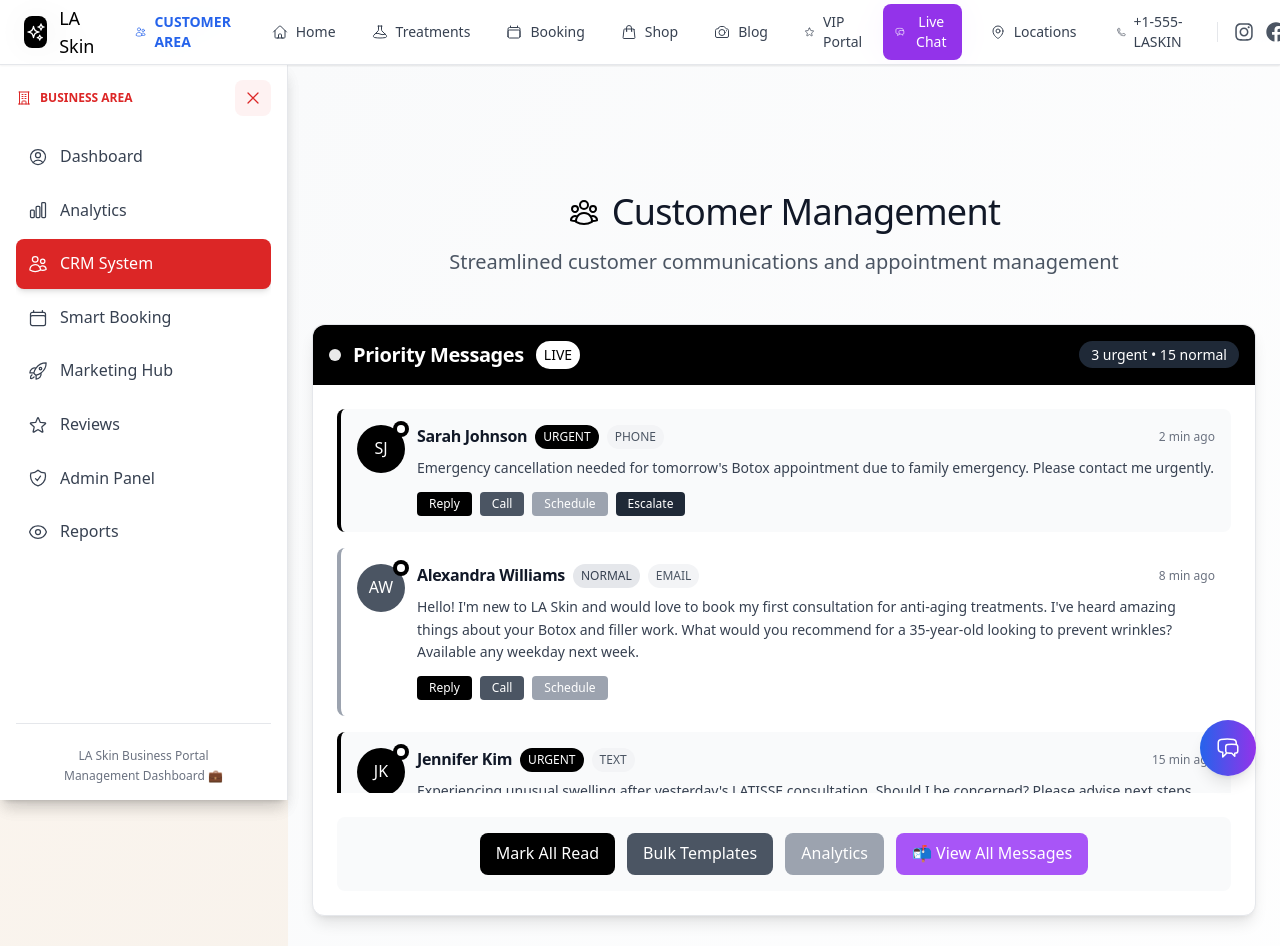
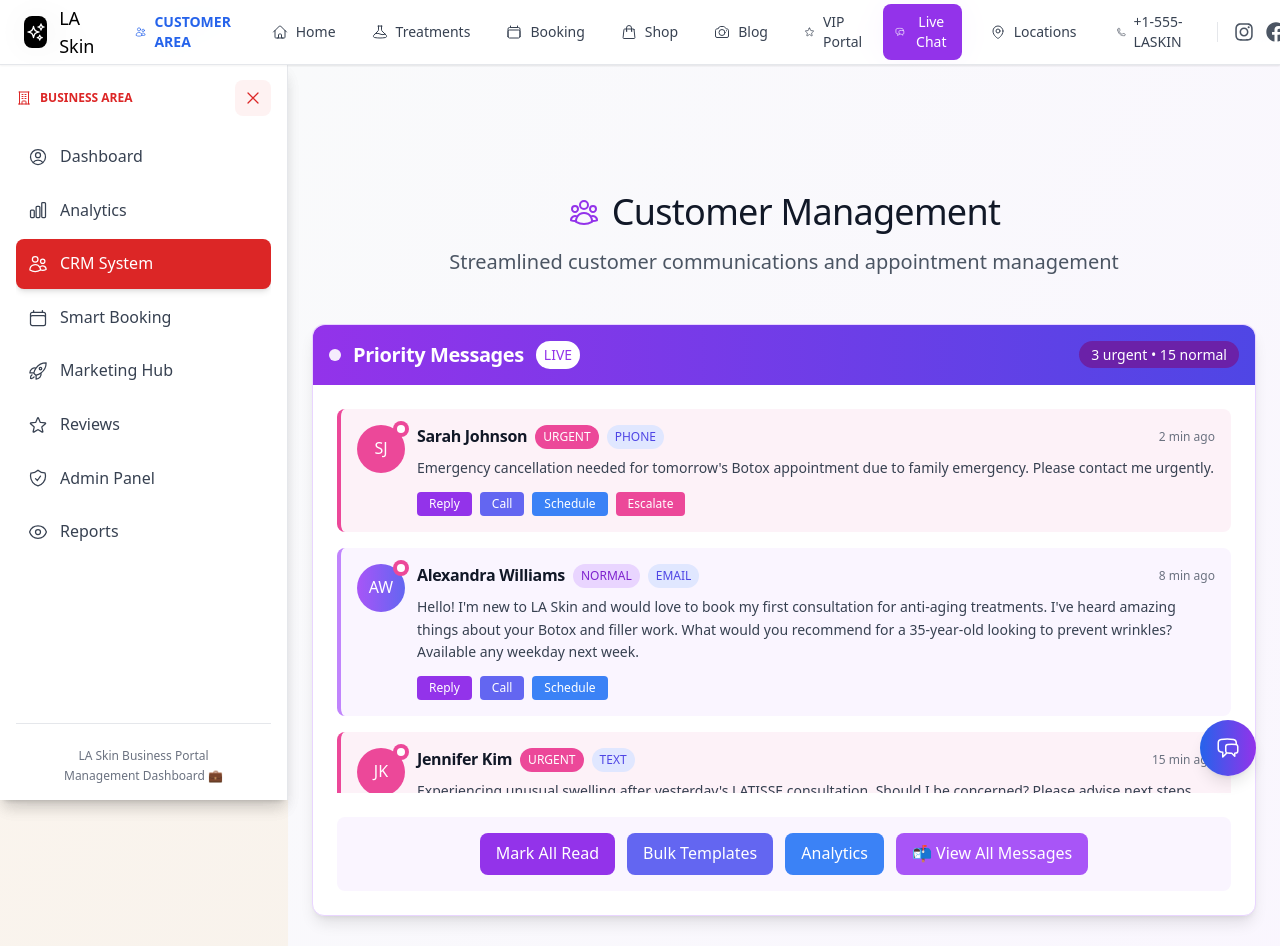
Before and after one commit to Mirey333/LASkin, a Next.js app: page /crm in a window 1280 px wide. Shown: the top 946 px of the page. Built offline with nearby package versions, Linux system fonts and the light colour scheme.

Commit message:
Update CRM colors to match treatments theme - purple, indigo, rose, pink gradients

```diff
--- a/app/crm/page.tsx
+++ b/app/crm/page.tsx
@@ -35,7 +35,7 @@ export default function CRMSystem() {
   const [activeTemplate, setActiveTemplate] = useState<'sms' | 'email' | 'instagram' | 'facebook' | 'twitter'>('email')
 
   return (
-    <div className="min-h-screen bg-gradient-to-br from-gray-50 to-white">
+    <div className="min-h-screen bg-gradient-to-br from-gray-50 to-purple-50">
       <Navigation />
 
       <div className="pt-32 pb-20">
@@ -44,7 +44,7 @@ export default function CRMSystem() {
           {/* Header */}
           <div className="text-center mb-12">
             <div className="flex items-center justify-center mb-4">
-              <UserGroupIcon className="h-8 w-8 text-black mr-3" />
+              <UserGroupIcon className="h-8 w-8 text-purple-600 mr-3" />
               <h1 className="text-4xl font-light text-gray-900">Customer Management</h1>
             </div>
             <p className="text-xl text-gray-600 max-w-3xl mx-auto">
@@ -53,16 +53,16 @@ export default function CRMSystem() {
           </div>
 
           {/* PRIORITY MESSAGES CHATBOX - ALWAYS ON TOP */}
-          <div className="bg-white rounded-xl shadow-lg border border-gray-200 mb-8">
-            <div className="bg-black text-white p-4 rounded-t-xl">
+          <div className="bg-white rounded-xl shadow-lg border border-purple-200 mb-8">
+            <div className="bg-gradient-to-r from-purple-600 to-indigo-600 text-white p-4 rounded-t-xl">
               <div className="flex items-center justify-between">
                 <div className="flex items-center space-x-3">
                   <div className="w-3 h-3 bg-white rounded-full animate-pulse"></div>
                   <h2 className="text-xl font-semibold">Priority Messages</h2>
-                  <span className="bg-white text-black px-2 py-1 rounded-full text-sm font-medium">LIVE</span>
+                  <span className="bg-white text-purple-600 px-2 py-1 rounded-full text-sm font-medium">LIVE</span>
                 </div>
                 <div className="text-sm">
-                  <span className="bg-gray-800 px-3 py-1 rounded-full">3 urgent • 15 normal</span>
+                  <span className="bg-purple-800 px-3 py-1 rounded-full">3 urgent • 15 normal</span>
                 </div>
               </div>
             </div>
@@ -116,17 +116,17 @@ export default function CRMSystem() {
                     key={msg.id}
                     className={`p-4 rounded-lg border-l-4 transition-all hover:shadow-md cursor-pointer ${
                       msg.priority === 'urgent'
-                        ? 'border-l-black bg-gray-50 hover:bg-gray-100'
-                        : 'border-l-gray-400 bg-white hover:bg-gray-50'
+                        ? 'border-l-rose-500 bg-rose-50 hover:bg-rose-100'
+                        : 'border-l-purple-400 bg-purple-50 hover:bg-purple-100'
                     }`}
                   >
                     <div className="flex items-start space-x-3">
                       <div className={`relative flex-shrink-0 w-12 h-12 rounded-full flex items-center justify-center text-white font-medium ${
-                        msg.priority === 'urgent' ? 'bg-black' : 'bg-gray-600'
+                        msg.priority === 'urgent' ? 'bg-gradient-to-r from-rose-500 to-pink-500' : 'bg-gradient-to-r from-purple-500 to-indigo-500'
                       }`}>
                         {msg.avatar}
                         {msg.unread && (
-                          <div className="absolute -top-1 -right-1 w-4 h-4 bg-black rounded-full flex items-center justify-center">
+                          <div className="absolute -top-1 -right-1 w-4 h-4 bg-rose-500 rounded-full flex items-center justify-center">
                             <div className="w-2 h-2 bg-white rounded-full"></div>
                           </div>
                         )}
@@ -138,12 +138,12 @@ export default function CRMSystem() {
                             <h4 className="font-semibold text-gray-900">{msg.customer}</h4>
                             <span className={`px-2 py-1 rounded-full text-xs font-medium ${
                               msg.priority === 'urgent'
-                                ? 'bg-black text-white'
-                                : 'bg-gray-200 text-gray-700'
+                                ? 'bg-rose-500 text-white'
+                                : 'bg-purple-200 text-purple-700'
                             }`}>
                               {msg.priority === 'urgent' ? 'URGENT' : 'NORMAL'}
                             </span>
-                            <span className="px-2 py-1 rounded-full text-xs font-medium bg-gray-100 text-gray-600">
+                            <span className="px-2 py-1 rounded-full text-xs font-medium bg-indigo-100 text-indigo-600">
                               {msg.platform.toUpperCase()}
                             </span>
                           </div>
@@ -153,17 +153,17 @@ export default function CRMSystem() {
 
                         {/* Quick Actions */}
                         <div className="mt-3 flex flex-wrap gap-2">
-                          <button className="bg-black hover:bg-gray-800 text-white px-3 py-1 rounded text-xs font-medium transition-colors">
+                          <button className="bg-purple-600 hover:bg-purple-700 text-white px-3 py-1 rounded text-xs font-medium transition-colors">
                             Reply
                           </button>
-                          <button className="bg-gray-600 hover:bg-gray-700 text-white px-3 py-1 rounded text-xs font-medium transition-colors">
+                          <button className="bg-indigo-500 hover:bg-indigo-600 text-white px-3 py-1 rounded text-xs font-medium transition-colors">
                             Call
                           </button>
-                          <button className="bg-gray-400 hover:bg-gray-500 text-white px-3 py-1 rounded text-xs font-medium transition-colors">
+                          <button className="bg-blue-500 hover:bg-blue-600 text-white px-3 py-1 rounded text-xs font-medium transition-colors">
                             Schedule
                           </button>
                           {msg.priority === 'urgent' && (
-                            <button className="bg-gray-800 hover:bg-black text-white px-3 py-1 rounded text-xs font-medium transition-colors">
+                            <button className="bg-rose-500 hover:bg-rose-600 text-white px-3 py-1 rounded text-xs font-medium transition-colors">
                               Escalate
                             </button>
                           )}
@@ -175,15 +175,15 @@ export default function CRMSystem() {
               </div>
 
               {/* Quick Action Bar */}
-              <div className="mt-6 p-4 bg-gray-50 rounded-lg">
+              <div className="mt-6 p-4 bg-purple-50 rounded-lg">
                 <div className="flex flex-wrap gap-3 justify-center">
-                  <button className="bg-black hover:bg-gray-800 text-white px-4 py-2 rounded-lg font-medium transition-colors flex items-center">
+                  <button className="bg-purple-600 hover:bg-purple-700 text-white px-4 py-2 rounded-lg font-medium transition-colors flex items-center">
                     Mark All Read
                   </button>
-                  <button className="bg-gray-600 hover:bg-gray-700 text-white px-4 py-2 rounded-lg font-medium transition-colors flex items-center">
+                  <button className="bg-indigo-500 hover:bg-indigo-600 text-white px-4 py-2 rounded-lg font-medium transition-colors flex items-center">
                     Bulk Templates
                   </button>
-                  <button className="bg-gray-400 hover:bg-gray-500 text-white px-4 py-2 rounded-lg font-medium transition-colors flex items-center">
+                  <button className="bg-blue-500 hover:bg-blue-600 text-white px-4 py-2 rounded-lg font-medium transition-colors flex items-center">
                     Analytics
                   </button>
                   <button
```
